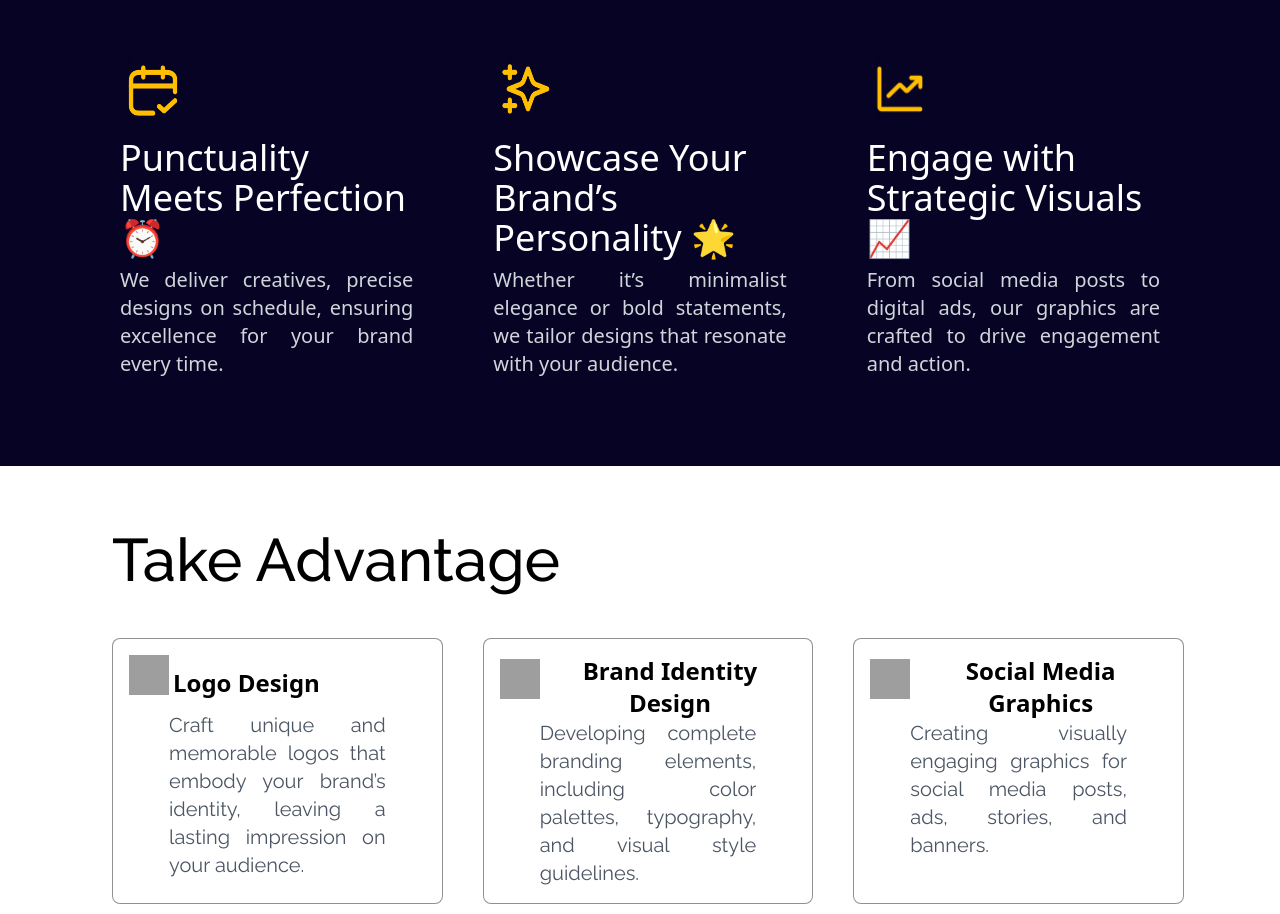
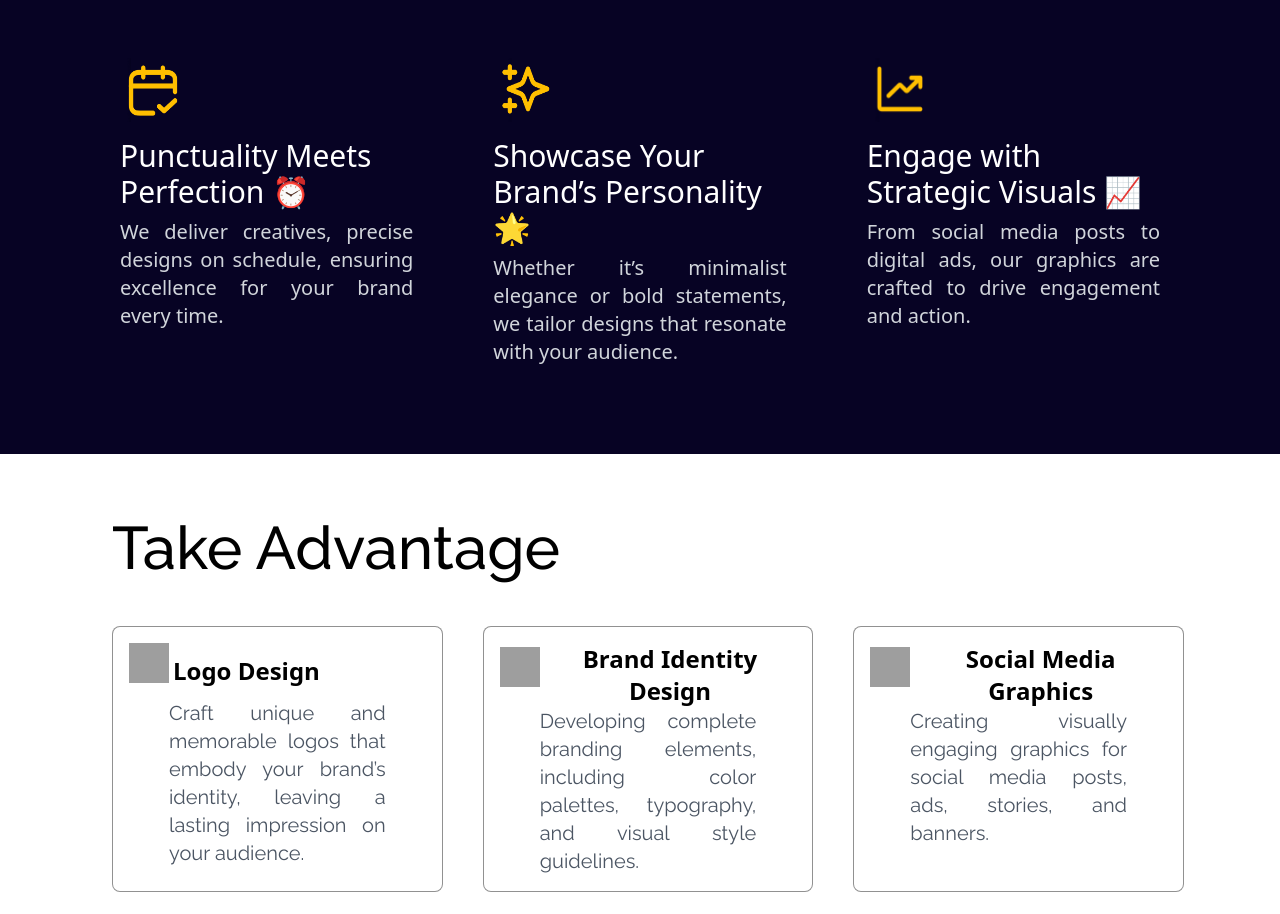
Before and after one commit to BimleshMandavi/react-graphic-ui-02, a React (Vite) app: page / in a window 1280 px wide. Shown: the part 1360-2274 px from the top of the page. Built offline with nearby package versions, Linux system fonts and the light colour scheme; grey boxes are pictures that could not be loaded.

Commit message:
fix:file

```diff
--- a/src/components/FeaturesSection.tsx
+++ b/src/components/FeaturesSection.tsx
@@ -50,7 +50,7 @@ function FeaturesSection() {
                 transition={{ duration: 0.6, delay: 0.3 + index * 0.2 }}
               >
                 <img src={feature.icon} alt={feature.title} className="w-16 h-16 mb-4 text-justify" />
-                <h3 className="text-4xl  mb-2 ">{feature.title}</h3>
+                <h3 className="text-3xl  mb-2 ">{feature.title}</h3>
                 <p className="text-xl text-gray-300 text-justify ">{feature.description}</p>
               </motion.div>
             ))}
```
